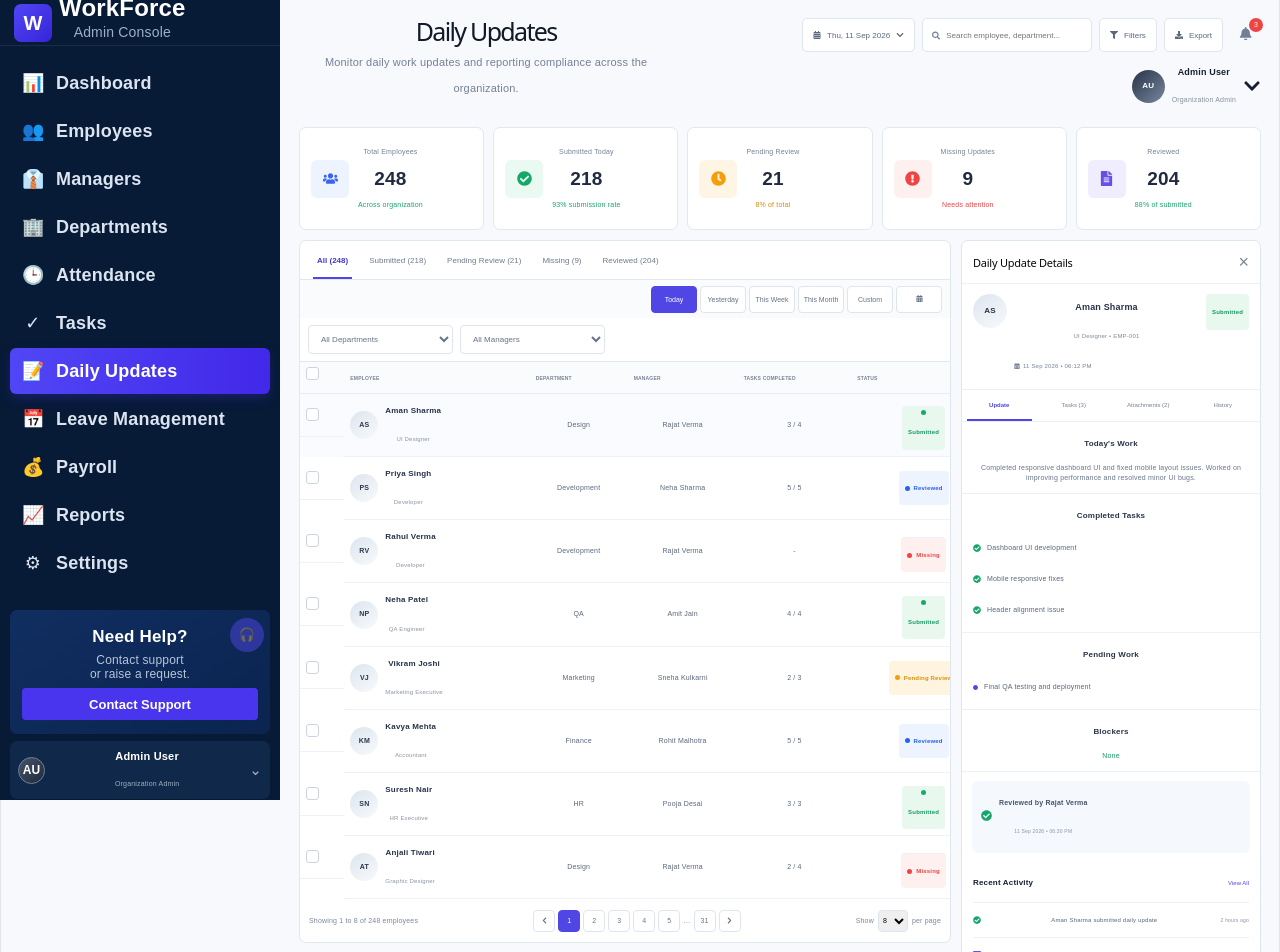
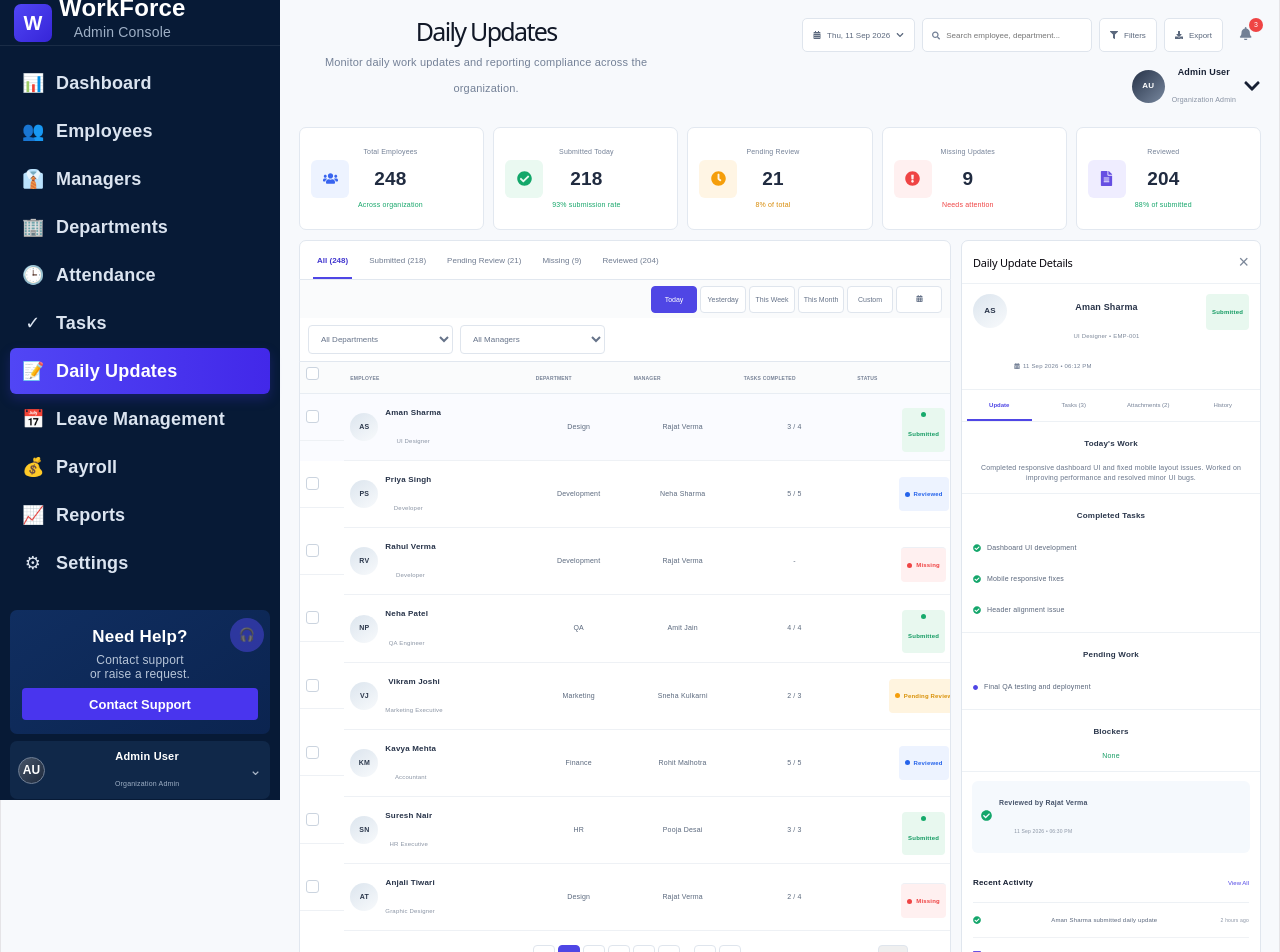
Before and after one commit to mayankpanse83-tech/manager-mangement-system, a React (Vite) app: page /admin/daily-updates in a window 1280 px wide. Shown: the top 952 px of the page. Built offline with nearby package versions, Linux system fonts and the light colour scheme.

Commit message:
Admin page complete

```diff
--- a/src/apps/admin/pages/AdminDailyUpdates.css
+++ b/src/apps/admin/pages/AdminDailyUpdates.css
@@ -1337,3 +1337,45 @@
     flex-direction: column;
   }
 }
+/* =========================================================
+   UPPER DAILY UPDATES TABLE CARD - HEIGHT INCREASE
+   ========================================================= */
+
+/* Main left table area ko thoda taller karo */
+.adu-table-card {
+  min-height: 420px !important;
+}
+
+/* Table rows ko thoda taller karo */
+.adu-table-card tbody td {
+  height: 47px !important;
+  padding-top: 6px !important;
+  padding-bottom: 6px !important;
+}
+
+/* Table footer ko bhi thoda space do */
+.adu-table-footer {
+  min-height: 50px !important;
+}
+
+/* Right Daily Update Details ko same flow mein rakho */
+.adu-details {
+  min-height: 420px !important;
+}
+
+/* =========================================================
+   EXTRA SPACE KO CLEAN RAKHO
+   ========================================================= */
+
+.adu-main {
+  align-items: start !important;
+}
+
+.adu-left {
+  min-height: 420px !important;
+}
+
+/* Bottom cards table ke neeche naturally aayenge */
+.adu-bottom-grid {
+  margin-top: 10px !important;
+}
```
